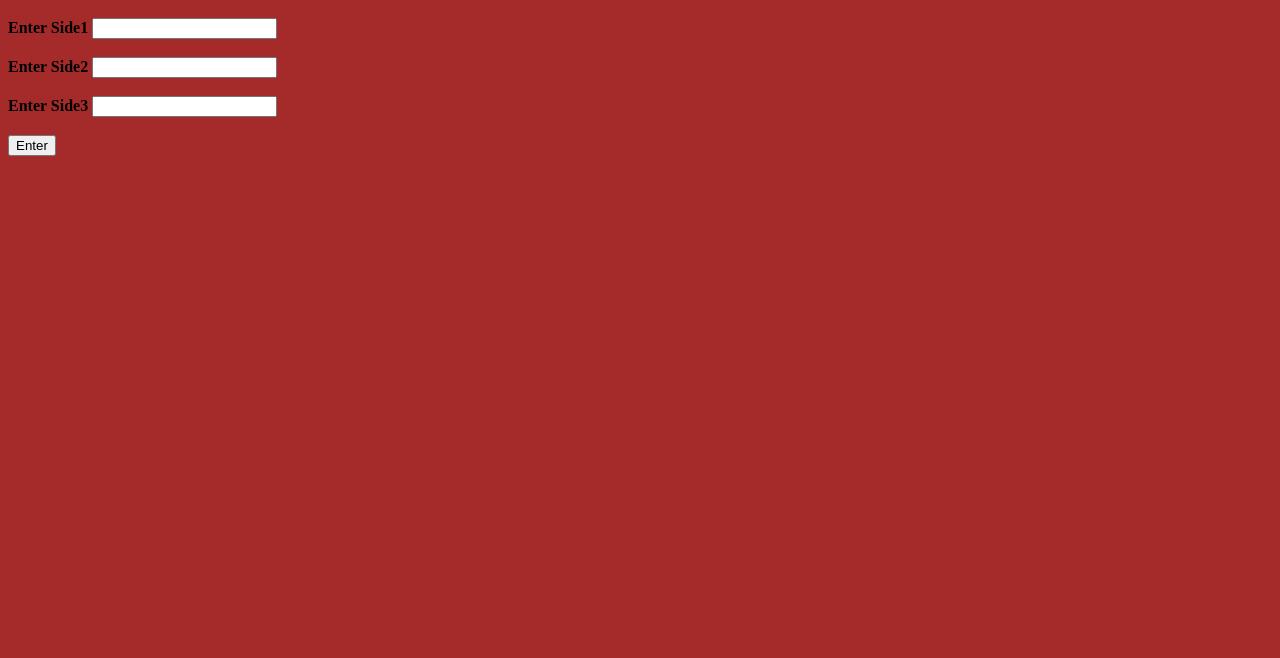
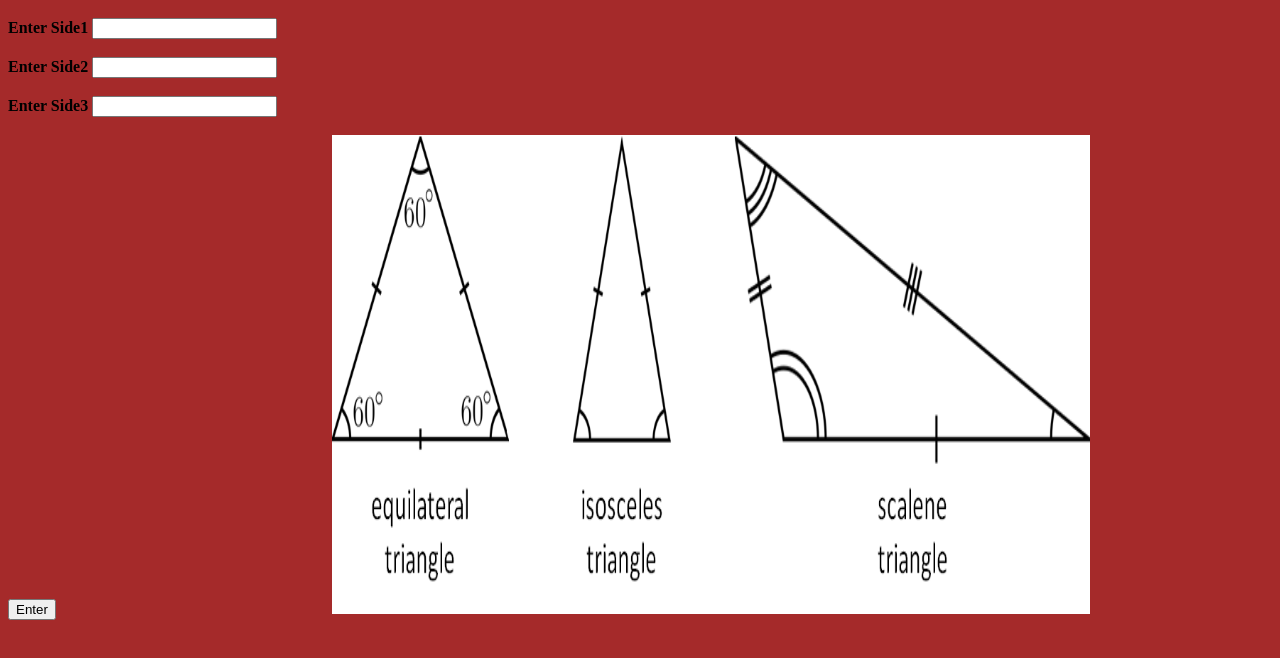
Before and after one commit to markdan58/triangles-tracker, a plain HTML site: page index.html in a window 1280 px wide. Shown: the part 48-706 px from the top of the page. Drawn offline with Linux system fonts and the light colour scheme.

Commit message:
adding an image link in html

```diff
--- a/index.html
+++ b/index.html
@@ -24,3 +24,4 @@
     <br>
     <button id="display" type="submit" class="btn btn-">Enter</button>
     </form>
+    <img src="image/triangles.jpg">
```
